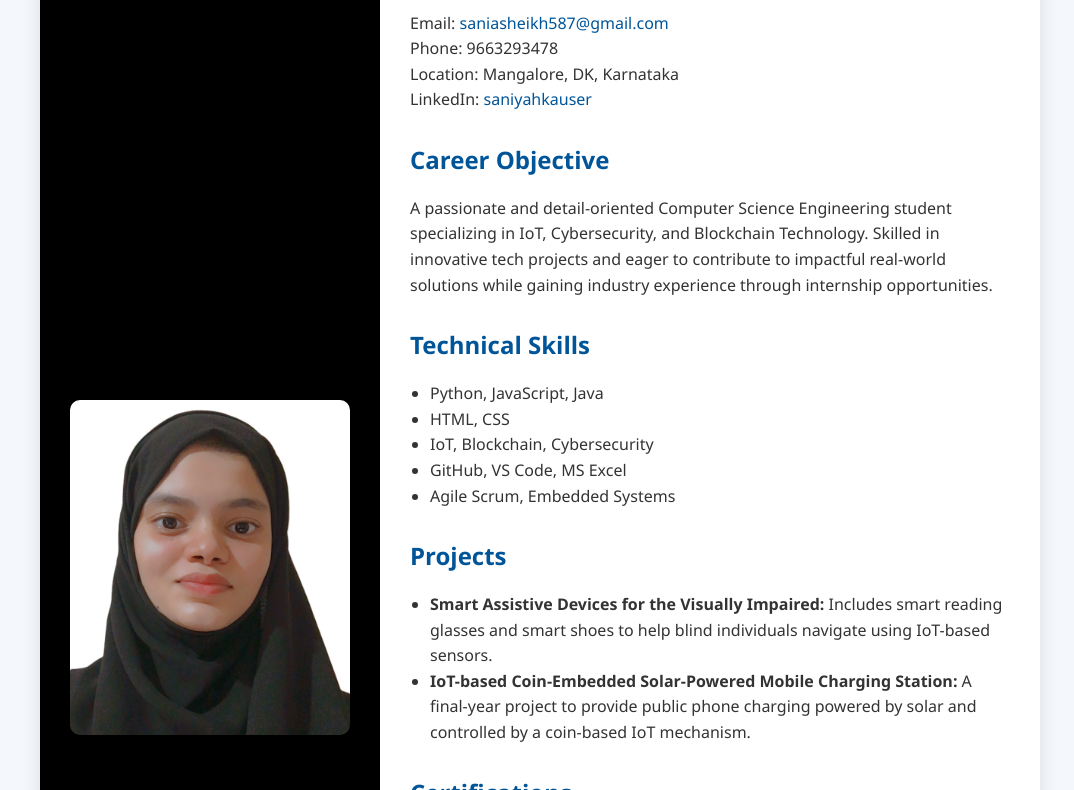
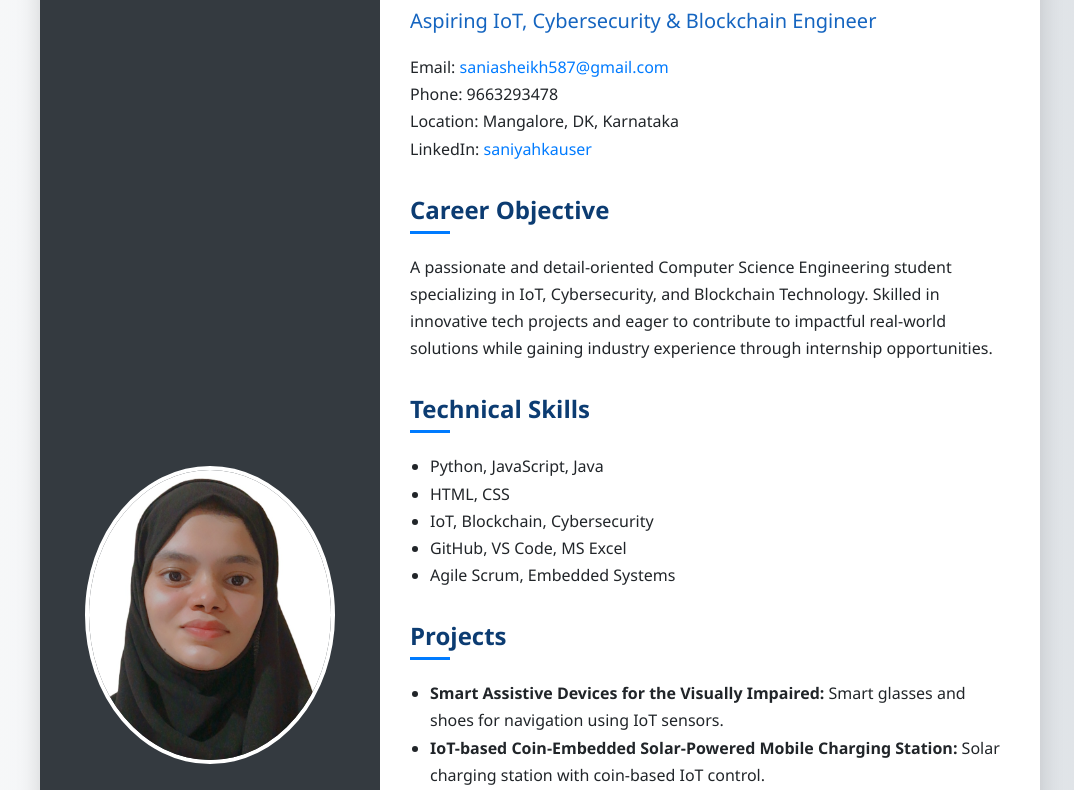
Before and after one commit to saniasheikh587/saniyah-portfolio, a plain HTML site: page index.html in a window 1280 px wide. Shown: the part 165-955 px from the top of the page, without its empty margins (100-1174 px from the left). Drawn offline with Linux system fonts and the light colour scheme.

Commit message:
Update index.html

```diff
--- a/index.html
+++ b/index.html
@@ -4,89 +4,8 @@
   <meta charset="UTF-8" />
   <meta name="viewport" content="width=device-width, initial-scale=1.0" />
   <title>Saniyah Kauser Portfolio</title>
-  <style>
-    body {
-      margin: 0;
-      font-family: 'Segoe UI', sans-serif;
-      background: #f4f7fb;
-      color: #333;
-    }
-
-    .container {
-      display: flex;
-      max-width: 1000px;
-      margin: 50px auto;
-      background: #fff;
-      border-radius: 15px;
-      box-shadow: 0 4px 20px rgba(0, 0, 0, 0.1);
-      overflow: hidden;
-    }
-
-    .photo {
-      flex: 1;
-      background: #000;
-      display: flex;
-      align-items: center;
-      justify-content: center;
-      padding: 20px;
-    }
-
-    .photo img {
-      width: 100%;
-      max-width: 280px;
-      border-radius: 10px;
-    }
-
-    .info {
-      flex: 2;
-      padding: 30px;
-    }
-
-    h1 {
-      margin: 0;
-      font-size: 28px;
-      color: #003366;
-    }
-
-    h2 {
-      color: #005599;
-      margin-top: 30px;
-    }
-
-    p, li {
-      font-size: 16px;
-      line-height: 1.6;
-    }
-
-    ul {
-      padding-left: 20px;
-    }
-
-    .section {
-      margin-bottom: 20px;
-    }
-
-    a {
-      color: #005599;
-      text-decoration: none;
-    }
-
-    a:hover {
-      text-decoration: underline;
-    }
-  </style>
+  <link rel="stylesheet" href="style.css" />
 </head>
- <script>
-  const sections = document.querySelectorAll('.section');
-  const observer = new IntersectionObserver(entries => {
-    entries.forEach(entry => {
-      entry.target.classList.toggle('visible', entry.isIntersecting);
-    });
-  }, { threshold: 0.2 });
-
-  sections.forEach(section => observer.observe(section));
-</script>
-
 <body>
   <div class="container">
     <div class="photo">
@@ -94,7 +13,7 @@
     </div>
     <div class="info">
       <h1>SANIYAH KAUSER</h1>
-      <p><em>Aspiring IoT, Cybersecurity & Blockchain Engineer</em></p>
+      <p class="role">Aspiring IoT, Cybersecurity & Blockchain Engineer</p>
       <p>Email: <a href="mailto:saniasheikh587@gmail.com">saniasheikh587@gmail.com</a><br />
          Phone: 9663293478<br />
          Location: Mangalore, DK, Karnataka<br />
@@ -120,8 +39,8 @@
       <div class="section">
         <h2>Projects</h2>
         <ul>
-          <li><strong>Smart Assistive Devices for the Visually Impaired:</strong> Includes smart reading glasses and smart shoes to help blind individuals navigate using IoT-based sensors.</li>
-          <li><strong>IoT-based Coin-Embedded Solar-Powered Mobile Charging Station:</strong> A final-year project to provide public phone charging powered by solar and controlled by a coin-based IoT mechanism.</li>
+          <li><strong>Smart Assistive Devices for the Visually Impaired:</strong> Smart glasses and shoes for navigation using IoT sensors.</li>
+          <li><strong>IoT-based Coin-Embedded Solar-Powered Mobile Charging Station:</strong> Solar charging station with coin-based IoT control.</li>
         </ul>
       </div>
 
@@ -139,7 +58,7 @@
         <h2>Achievements & Interests</h2>
         <ul>
           <li>Cleared NPTEL Cryptography & Network Security exam with 65%</li>
-          <li>Strong in public speaking and advertising</li>
+          <li>Public speaking and advertising skills</li>
           <li>Skilled in social media promotions</li>
         </ul>
       </div>
@@ -152,5 +71,17 @@
       </div>
     </div>
   </div>
+
+  <!-- Scroll-triggered animation script -->
+  <script>
+    const sections = document.querySelectorAll('.section');
+    const observer = new IntersectionObserver(entries => {
+      entries.forEach(entry => {
+        entry.target.classList.toggle('visible', entry.isIntersecting);
+      });
+    }, { threshold: 0.2 });
+
+    sections.forEach(section => observer.observe(section));
+  </script>
 </body>
 </html>
```
